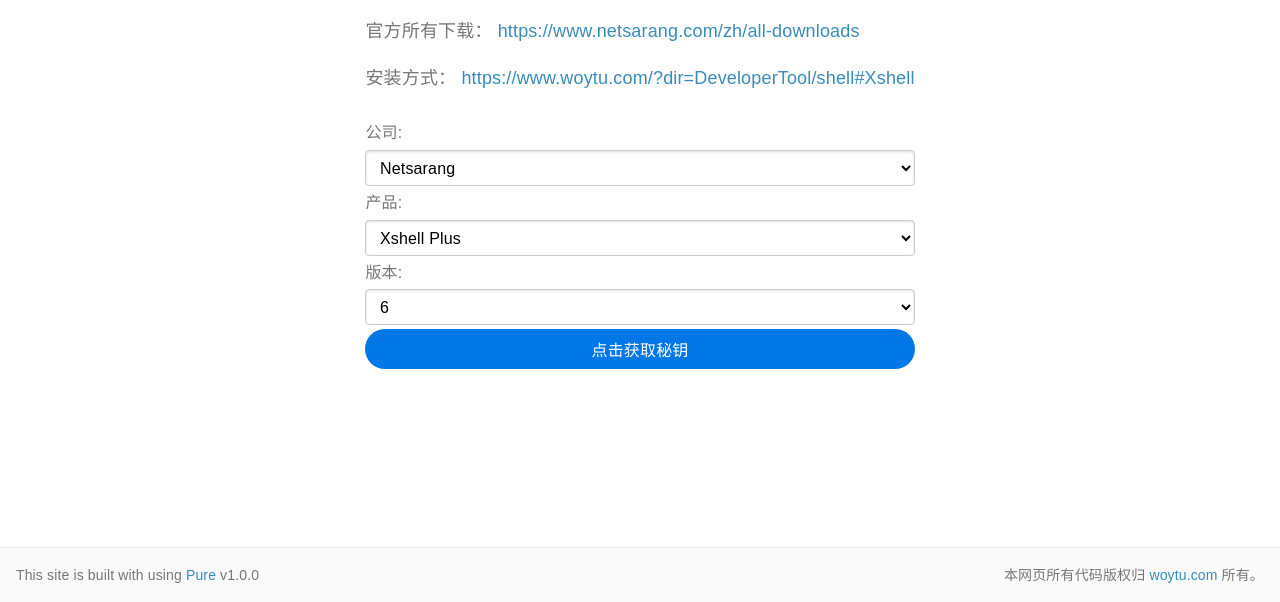
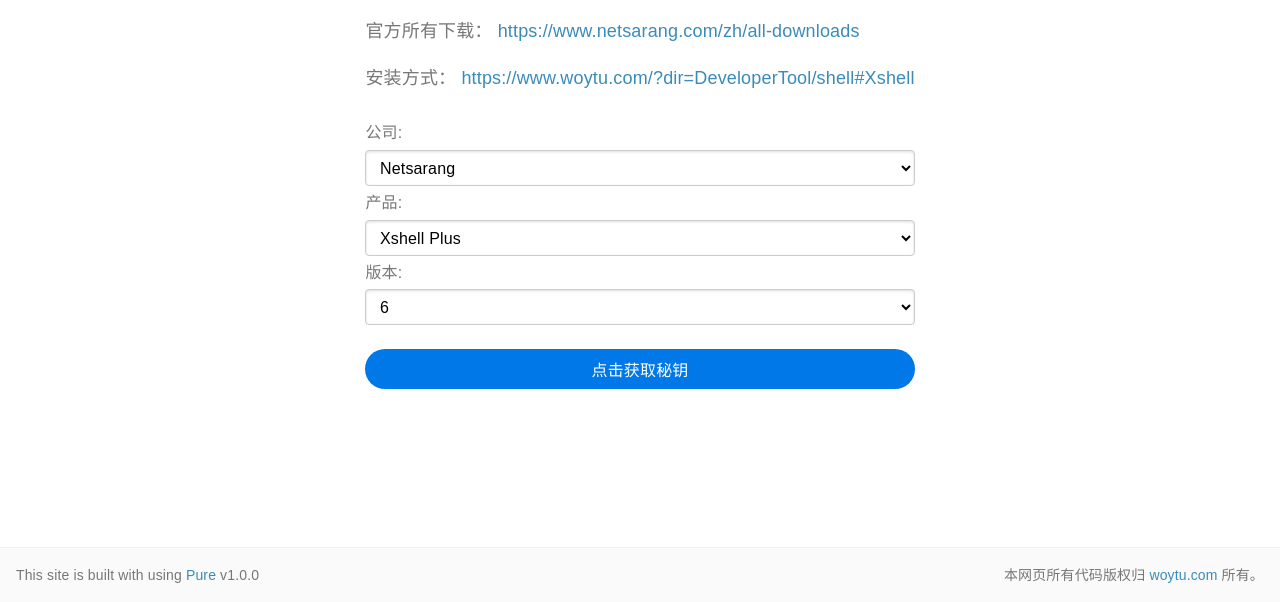
Before and after one commit to bajins/key-flask, a Flask app: page / in a window 1280 px wide. Shown: the part 198-800 px from the top of the page. Run offline with Flask 2, Linux system fonts and the light colour scheme; some libraries are stand-ins or nearby versions; some web fonts are replaced.

Commit message:
调整样式

```diff
--- a/static/css/index.css
+++ b/static/css/index.css
@@ -1047,7 +1047,8 @@ tbody tr:nth-child(odd) {
     padding-right: 1em;
     max-width: 768px;
     /* overflow-y: auto; */
-    flex: 1 0 auto;
+    /*flex: 1 0 auto;*/
+    flex: 1;
 }
 
 .content .content-subhead {
@@ -1077,7 +1078,7 @@ tbody tr:nth-child(odd) {
     display: block;
     height: 100%;
     width: 20px;
-    background: transparent url('/img/link-icon.png') no-repeat center center;
+    /*background: transparent url('/img/link-icon.png') no-repeat center center;*/
     background-size: 20px 20px
 }
 
@@ -1088,7 +1089,7 @@ tbody tr:nth-child(odd) {
 @media (-webkit-min-device-pixel-ratio: 2),
 (min-resolution: 2dppx) {
     .content-link {
-        background-image: url('/img/link-icon@2x.png')
+        /*background-image: url('/img/link-icon@2x.png')*/
     }
 }
 
@@ -1142,7 +1143,9 @@ code {
     width: 100%; */
     /*始终距离它的父元素的底部为0px.则是处于父元素的最底*/
     /* bottom: 0; */
-    flex: 0 0 auto;
+    /*flex: 0 0 auto;*/
+    flex: 0;
+    margin-top: 50px;
 }
 
 .legal {
@@ -1587,11 +1590,16 @@ pre .support.value {
     font-size: 125%;
 }
 
-.tip-top{
-
-}
-.tip-content{
+.tip-top {
+
+}
+
+.tip-content {
     position: absolute;
     left: 50%;
     top: 50%;
 }
+
+.submit-button {
+    margin-top: 20px;
+}
```
